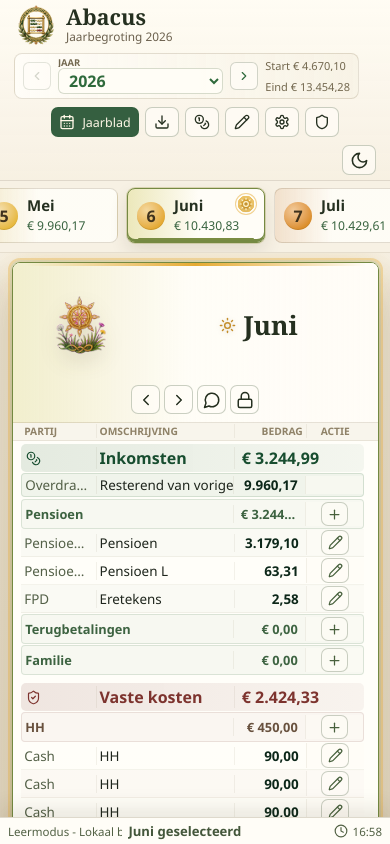
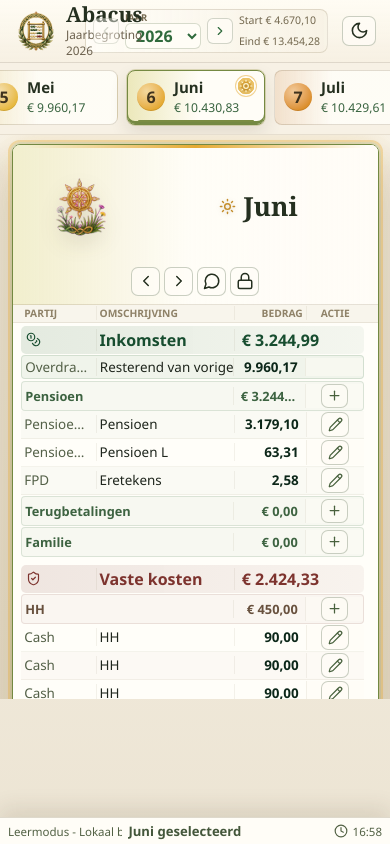
Before and after one commit to monokid/Abacus, a Svelte app: page / in a window 390 px wide. Built offline with nearby package versions, Linux system fonts and the light colour scheme.

Commit message:
Polish workbook menus and header layout

```diff
--- a/src/core/model.ts
+++ b/src/core/model.ts
@@ -256,7 +256,7 @@
   if (book.settings.locale !== "nl-BE") issues.push("Ongeldige taalinstelling.");
   if (book.settings.currency !== "EUR") issues.push("Ongeldige muntinstelling.");
   if (!Array.isArray(book.years) || book.years.length === 0) issues.push("Minstens een jaar is vereist.");
-  if (!Array.isArray(book.subcategories)) issues.push("Subcategorieen ontbreken.");
+  if (!Array.isArray(book.subcategories)) issues.push("Subcategorieën ontbreken.");
 
   const subcategoryIds = new Set<string>();
   for (const item of book.subcategories ?? []) {
--- a/src/ui/App.svelte
+++ b/src/ui/App.svelte
@@ -146,7 +146,7 @@
     backup: "Veiligheid",
   };
   const manageTabLabels: Record<ManageTab, string> = {
-    categories: "Categorieen",
+    categories: "Categorieën",
     parties: "Partijen",
     labels: "Labels",
     rules: "Vaste regels",
@@ -801,10 +801,10 @@
 
   function moveSubcategory(subcategoryId: string, direction: -1 | 1): void {
     try {
-      rememberUndo("Categorievolgorde aangepast", "De volgorde van categorieen werd aangepast.");
+      rememberUndo("Categorievolgorde aangepast", "De volgorde van categorieën werd aangepast.");
       moveBookSubcategory(book, subcategoryId, direction);
       subcategoryMessage = "Volgorde aangepast.";
-      recordHistory("Categorievolgorde aangepast", "De volgorde van categorieen werd aangepast.");
+      recordHistory("Categorievolgorde aangepast", "De volgorde van categorieën werd aangepast.");
     } catch (error) {
       subcategoryMessage = error instanceof Error ? error.message : "Volgorde kon niet worden aangepast.";
     }
@@ -1869,7 +1869,7 @@
           <header>
             <div>
               <h3>Hoofdgroepen</h3>
-              <p>Lees-only overzicht. Dit wordt later de basis voor filters, grafieken en rapporten.</p>
+              <p>Alleen-lezen overzicht. Dit wordt later de basis voor filters, grafieken en rapporten.</p>
             </div>
           </header>
           <div class="overview-table" role="table" aria-label="Totalen per hoofdgroep">
@@ -1917,7 +1917,7 @@
         <header class="menu-heading">
           <div>
             <h2>Beheer</h2>
-            <p>Categorieen, partijen, labels en vaste regels staan hier als compacte werkbladen bij elkaar.</p>
+            <p>Categorieën, partijen, labels en vaste regels staan hier als compacte werkbladen bij elkaar.</p>
           </div>
           <nav class="settings-tabs" aria-label="Beheer onderdelen">
             <button class:active={activeManageTab === "categories"} type="button" aria-pressed={activeManageTab === "categories"} onclick={() => (activeManageTab = "categories")}>{manageTabLabels.categories}</button>
@@ -1928,11 +1928,11 @@
         </header>
 
         {#if activeManageTab === "categories"}
-          <section class="settings-block workbook-block" aria-label="Categorieen beheren">
+          <section class="settings-block workbook-block" aria-label="Categorieën beheren">
             <header>
               <div>
-                <h3>Categorieen</h3>
-                <p>Beheer de subcategorieen die onder elke hoofdgroep in de maandkaarten verschijnen.</p>
+                <h3>Categorieën</h3>
+                <p>Beheer de subcategorieën die onder elke hoofdgroep in de maandkaarten verschijnen.</p>
               </div>
               {#if subcategoryMessage}
                 <span class="settings-message" role="status">{subcategoryMessage}</span>
--- a/src/ui/styles.css
+++ b/src/ui/styles.css
@@ -92,11 +92,11 @@
 
 .app-header {
   display: grid;
-  grid-template-columns: auto minmax(150px, 0.28fr) minmax(0, 1fr) auto;
-  gap: 8px;
-  align-items: center;
-  min-height: 50px;
-  padding: 5px 14px;
+  grid-template-columns: auto minmax(250px, 0.28fr) minmax(0, 1fr) auto;
+  gap: 7px;
+  align-items: center;
+  min-height: 48px;
+  padding: 4px 12px;
   border-bottom: 1px solid rgba(94, 68, 36, 0.2);
   background:
     linear-gradient(180deg, rgba(255, 252, 244, 0.94), rgba(246, 240, 225, 0.9)),
@@ -159,7 +159,7 @@
 
 h1 {
   font-family: Georgia, "Times New Roman", serif;
-  font-size: 1.36rem;
+  font-size: 1.3rem;
   line-height: 1;
   letter-spacing: 0;
 }
@@ -185,7 +185,8 @@
 
 .toolbar {
   min-width: 0;
-  justify-content: center;
+  justify-content: safe center;
+  gap: 5px;
   overflow-x: auto;
   scrollbar-width: none;
   -ms-overflow-style: none;
@@ -205,17 +206,17 @@
 
 .year-menu-card {
   display: grid;
-  grid-template-columns: 28px minmax(82px, auto) 28px minmax(70px, 1fr);
+  grid-template-columns: 26px minmax(74px, auto) 26px minmax(96px, 1fr);
   grid-template-rows: auto auto;
   grid-template-areas:
     "prev chooser next start"
     "prev chooser next end";
   align-items: center;
-  gap: 5px 7px;
-  min-width: 0;
-  max-width: 345px;
-  min-height: 34px;
-  padding: 4px 8px;
+  gap: 4px 6px;
+  min-width: 0;
+  max-width: 340px;
+  min-height: 32px;
+  padding: 3px 7px;
   border: 1px solid rgba(113, 90, 52, 0.18);
   border-radius: 8px;
   background:
@@ -228,8 +229,8 @@
   align-items: center;
   justify-content: center;
   min-width: 0;
-  width: 28px;
-  min-height: 28px;
+  width: 26px;
+  min-height: 26px;
   border: 1px solid rgba(67, 86, 54, 0.24);
   border-radius: 6px;
   color: #2f6a3c;
@@ -269,7 +270,7 @@
 
 .year-menu-card select {
   min-width: 76px;
-  min-height: 25px;
+  min-height: 24px;
   border: 1px solid rgba(75, 99, 58, 0.22);
   border-radius: 6px;
   color: #2f6a3c;
@@ -283,8 +284,8 @@
   min-width: 0;
   overflow: hidden;
   color: #73684f;
-  font-size: 0.69rem;
-  line-height: 1;
+  font-size: 0.66rem;
+  line-height: 1.04;
   text-overflow: ellipsis;
   white-space: nowrap;
 }
@@ -315,6 +316,14 @@
 }
 
 .menu-page > header,
+.menu-page > .settings-block,
+.menu-page > .overview-strip,
+.menu-page > .menu-card-grid {
+  width: min(100%, 1660px);
+  justify-self: center;
+}
+
+.menu-page > header,
 .settings-card,
 .settings-tabs {
   border: 1px solid rgba(113, 90, 52, 0.18);
@@ -329,7 +338,7 @@
   align-items: center;
   justify-content: space-between;
   gap: 14px;
-  padding: 8px 12px;
+  padding: 7px 12px;
 }
 
 .menu-heading {
@@ -340,13 +349,13 @@
 
 .menu-page h2 {
   font-family: Georgia, "Times New Roman", serif;
-  font-size: 1.32rem;
+  font-size: 1.26rem;
 }
 
 .menu-page p,
 .settings-card span {
   color: #536047;
-  font-size: 0.9rem;
+  font-size: 0.84rem;
 }
 
 .settings-card {
@@ -397,7 +406,9 @@
   border-radius: 8px;
   background: rgba(255, 253, 247, 0.74);
   padding: 12px;
-  box-shadow: 0 18px 38px rgba(65, 51, 26, 0.1);
+  box-shadow:
+    inset 0 1px rgba(255, 255, 255, 0.68),
+    0 16px 34px rgba(65, 51, 26, 0.09);
 }
 
 .settings-block > header {
@@ -416,12 +427,12 @@
 }
 
 .settings-block h3 {
-  font-size: 1.18rem;
+  font-size: 1.12rem;
 }
 
 .workbook-block {
   gap: 8px;
-  padding: 10px 12px 12px;
+  padding: 10px 12px 11px;
 }
 
 .workbook-block > header {
@@ -566,8 +577,7 @@
 }
 
 .inline-action {
-  grid-column: 2;
-  justify-self: start;
+  justify-self: end;
   min-height: 31px;
   border: 1px solid rgba(67, 86, 54, 0.26);
   border-radius: 7px;
@@ -575,6 +585,13 @@
   background: #355f40;
   padding: 0 10px;
   cursor: pointer;
+}
+
+.data-row .inline-action,
+.rule-table-row .inline-action,
+.category-row .inline-action,
+.backup-row .inline-action {
+  grid-column: auto;
 }
 
 .inline-action:disabled {
@@ -1354,6 +1371,7 @@
 .evening .note-popup button,
 .evening .new-entry-panel button,
 .evening .subcategory-add {
+  color: #f4ecd8;
   border-color: rgba(219, 190, 118, 0.32);
   background: rgba(255, 255, 255, 0.06);
 }
@@ -1540,6 +1558,35 @@
   background: #416a46;
 }
 
+.evening .inline-action,
+.evening .mode-switch button.active,
+.evening .sheet-actions button,
+.evening .add-sheet-row button,
+.evening .note-popup .save-note,
+.evening .add-entry {
+  color: #fff8e7;
+  border-color: rgba(165, 203, 132, 0.34);
+  background: #416a46;
+}
+
+.evening .inline-action:disabled {
+  color: rgba(234, 219, 182, 0.52);
+  background: rgba(255, 255, 255, 0.05);
+}
+
+.evening .row-actions button {
+  color: #f4ecd8;
+  border-color: rgba(219, 190, 118, 0.3);
+  background: rgba(244, 232, 190, 0.08);
+}
+
+.evening .danger-action,
+.evening .note-popup .danger-note {
+  color: #fff8e7;
+  border-color: rgba(226, 132, 122, 0.32);
+  background: #8b3f35;
+}
+
 .year-pill,
 .year-stat {
   min-height: 40px;
@@ -3127,6 +3174,30 @@
   }
 }
 
+@media (max-width: 1120px) {
+  .app-header {
+    grid-template-columns: auto minmax(236px, auto) minmax(0, 1fr) auto;
+  }
+
+  .toolbar {
+    justify-content: flex-start;
+  }
+
+  .toolbar .tool:not(.active) {
+    width: 34px;
+    padding: 0;
+  }
+
+  .toolbar .tool:not(.active) .tool-label {
+    position: absolute;
+    width: 1px;
+    height: 1px;
+    overflow: hidden;
+    clip: rect(0, 0, 0, 0);
+    white-space: nowrap;
+  }
+}
+
 @media (max-width: 620px) {
   .overview-strip {
     grid-template-columns: 1fr;
```
Also changed, not shown: tests/smoke/input-smoke.mjs (+5 -5 lines).
